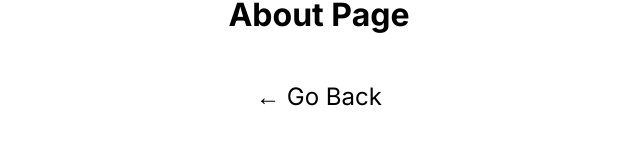
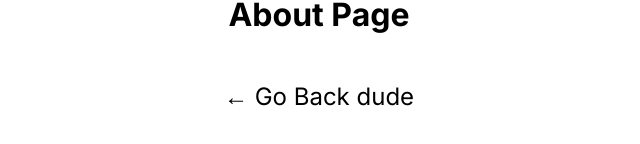
Before and after one commit to RBREHAM/next-cda241, a Next.js app: page /about in a window 1280 px wide. Shown: the part 344-488 px from the top of the page, without its empty margins (321-961 px from the left). Built offline with nearby package versions, Linux system fonts and the light colour scheme.

Commit message:
resdfiudtrh

```diff
--- a/components/about-component.tsx
+++ b/components/about-component.tsx
@@ -9,7 +9,7 @@ export default function AboutComponent() {
     <>
       <h1>About Page</h1>
       <p className={styles.description}>
-        <Link href="/">&larr; Go Back</Link>
+        <Link href="/">&larr; Go Back dude</Link>
       </p>
     </>
   );
```
